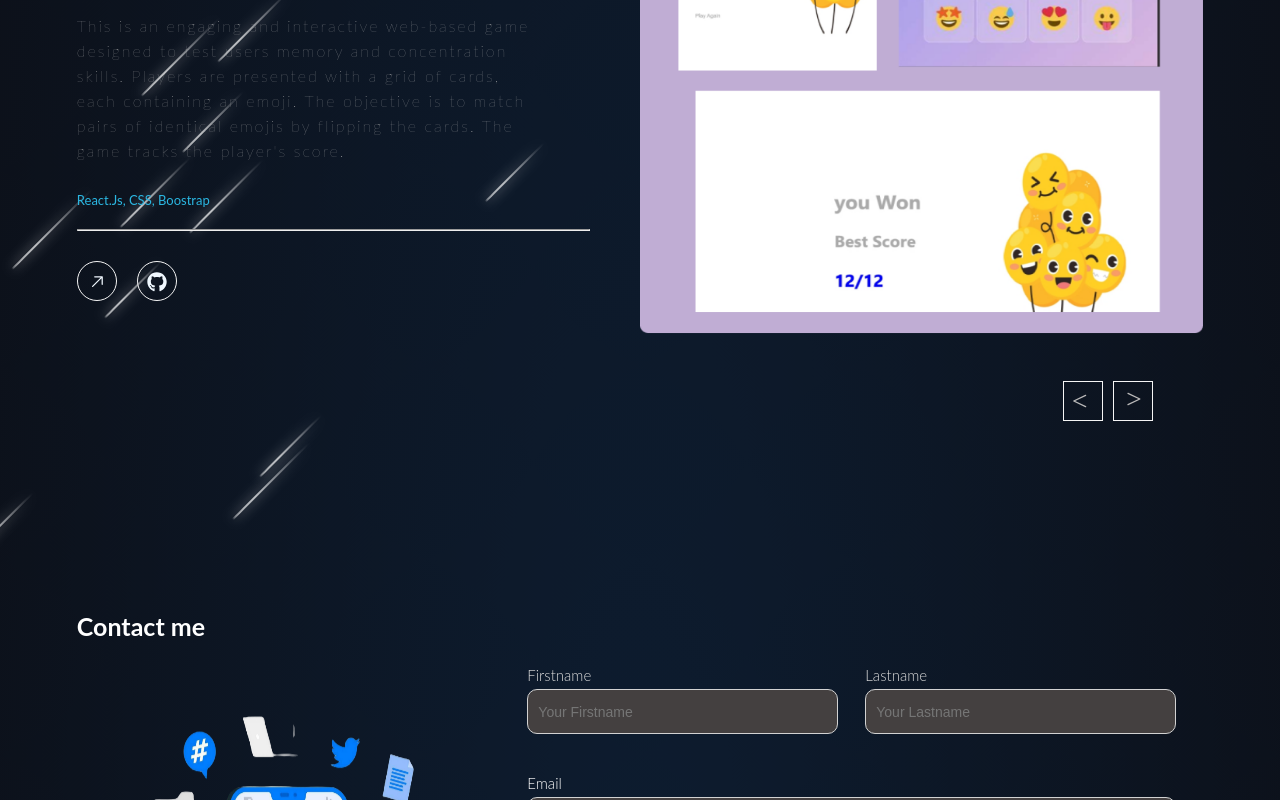
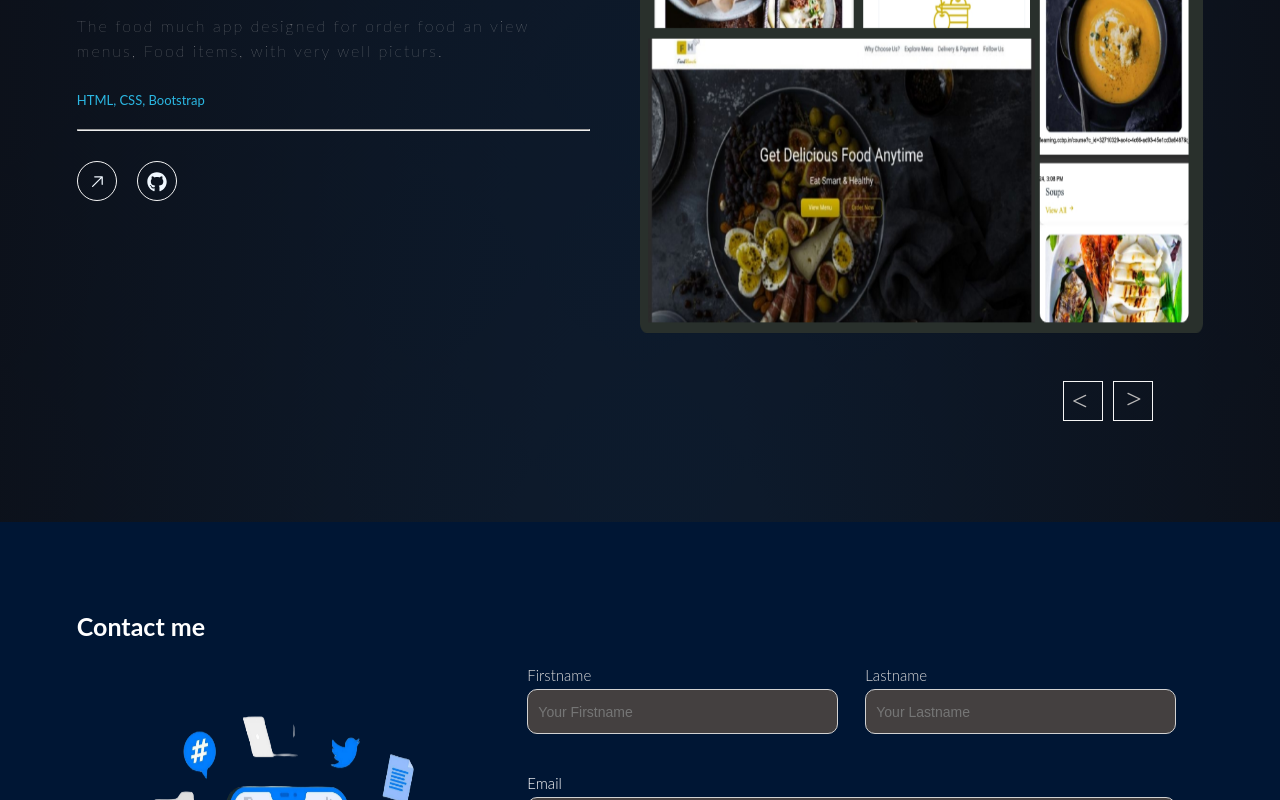
Before and after one commit to angalwarsupriya/supriya-portfolio, a React (Vite) app: page / in a window 1280 px wide. Both pictures are taken after a click on the button 1133 px from the left and 2470 px from the top of the page. Shown: the part 2070-2870 px from the top of the page. Built offline with nearby package versions, Linux system fonts and the light colour scheme.

Commit message:
added git link

```diff
--- a/src/components/Contact/index.css
+++ b/src/components/Contact/index.css
@@ -61,6 +61,7 @@
     padding-top: 5%;
     margin-top: 5%;
     margin-bottom: 0px;
+    background-color: rgb(0, 22, 52);
 }
 .contact-me-h{
     font-size: 25px;
--- a/src/components/EachProject/index.jsx
+++ b/src/components/EachProject/index.jsx
@@ -29,7 +29,7 @@ function EachProject(props) {
           <p className='project-p'>{projectDetails.projectDescription}</p>
 
           <div className='tecnolgies-con'>
-            <p className='tecnology-p'>React.Js, CSS, Boostrap</p>
+          <p className='tecnology-p'>{projectDetails.techUsed}</p>
           </div>
 
           <hr style={{width:'100%'}}/>
@@ -42,7 +42,7 @@ function EachProject(props) {
             </div>
 
             <div className='link-icon-round-con'>
-              <a className='link-a' href={projectDetails.link} target='_blank'>
+              <a className='link-a' href={projectDetails.gitLink} target='_blank'>
                 <FaGithub className='link-icon'/>
               </a>
             </div>
--- a/src/components/MyProjects/index.jsx
+++ b/src/components/MyProjects/index.jsx
@@ -9,53 +9,61 @@ import { PiLessThan } from "react-icons/pi";
 
 // projects data //
 const projectsData = [
+  {
+    id:1,
+    projectTitle:'Nxt trends',
+    projectDescription:'This is a responsive e-commerce application.',
+    projectImg:"images/Frame 1 (4).png",
+    link: 'https://NxtBuy.ccbp.tech',
+    gitLink:'https://github.com/angalwarsupriya/nxt-watch-video-player-app',
+    techUsed:'React, CSS, Js'
+    },
     {
-    id:1,
+    id:2,
     projectTitle:'Food Munch',
     projectDescription:'The food much app designed for order food an view menus, Food items, with very well picturs.',
-    projectImg:"images/Frame 1 (2).png",
-    },
-
-    {
-    id:2,
-    projectTitle:'Emoji Game',
-    projectDescription:"This is an engaging and interactive web-based game designed to test users memory and concentration skills. Players are presented with a grid of cards, each containing an emoji. The objective is to match pairs of identical emojis by flipping the cards. The game tracks the player's score.",
-    projectImg:"images/Frame 1 (7).png",
-    link:'https://craztGame.ccbp.tech'
+    projectImg: "images/Frame 1 (2).png",
+    techUsed:'HTML, CSS, Bootstrap'
     },
 
     {
     id:3,
-    projectTitle:'Nxt trends',
-    projectDescription:'This is a responsive e-commerce application.',
-    projectImg:"images/Frame 1 (4).png",
-    link:'https://NxtBuy.ccbp.tech'
+    projectTitle:'Emoji Game',
+    projectDescription:"This is an engaging and interactive web-based game designed to test users memory and concentration skills. Players are presented with a grid of cards, each containing an emoji. The objective is to match pairs of identical emojis by flipping the cards. The game tracks the player's score.",
+    projectImg:"images/Frame 1 (7).png",
+    lengthink: 'https://craztGame.ccbp.tech',
+    techUsed:'React, CSS, Js'
     },
+
     {
     id:4,
     projectTitle:'Nxt Watch',
     projectDescription:'This is a React-based application similar to YouTube. Users can log in and watch various types of videos, including trending videos, gaming videos, and saved videos.',
     projectImg:"images/Frame 1 (1).png",
-    link:'https://nxt-watch-video-player-box.vercel.app/'
+    link: 'https://nxt-watch-video-player-box.vercel.app/',
+    techUsed:'React, CSS, Js'
     },
     {
     id:5,
     projectTitle:'All Projects',
     projectDescription:'The all projects its my all Projects showing dynamic Web page, Can search by title of Project, it includes my all Static, Dynamic and Responsive Projects',
-    projectImg:"images/Frame 1 (3).png",
+    projectImg: "images/Frame 1 (3).png",
+    techUsed:'HTML, CSS, JS'
     },
     {
     id:6,
     projectTitle:'Jobby App',
     projectDescription:'This app provides a user-friendly platform for job seekers. Users can log in, access job opportunities, and apply with ease2. The app includes features like job filtering by title and salary range, and it ensures user authentication using JWT tokens. in this we can search Jobs by Role like Frontend, and can filter based on the salary package and based on Job Type Like Internship..',
     projectImg:"images/Frame 1 (5).png",
-    link:'http://jobsBox.ccbp.tech'
+    link: 'http://jobsBox.ccbp.tech',
+    techUsed:'React, CSS, Js'
     },
     {
     id:7,
     projectTitle:'Eco',
     projectDescription:'This app provides a user-friendly platform for job seekers. Users can log in, access job opportunities, and apply with ease2. The app includes features like job filtering by title and salary range, and it ensures user authentication using JWT tokens. in this we can search Jobs by Role like Frontend, and can filter based on the salary package and based on Job Type Like Internship..',
-    projectImg:"images/Frame 1 (8).png",
+    projectImg: "images/Frame 1 (8).png",
+    techUsed:'React, CSS, Js'
     }
 
  ]
```
